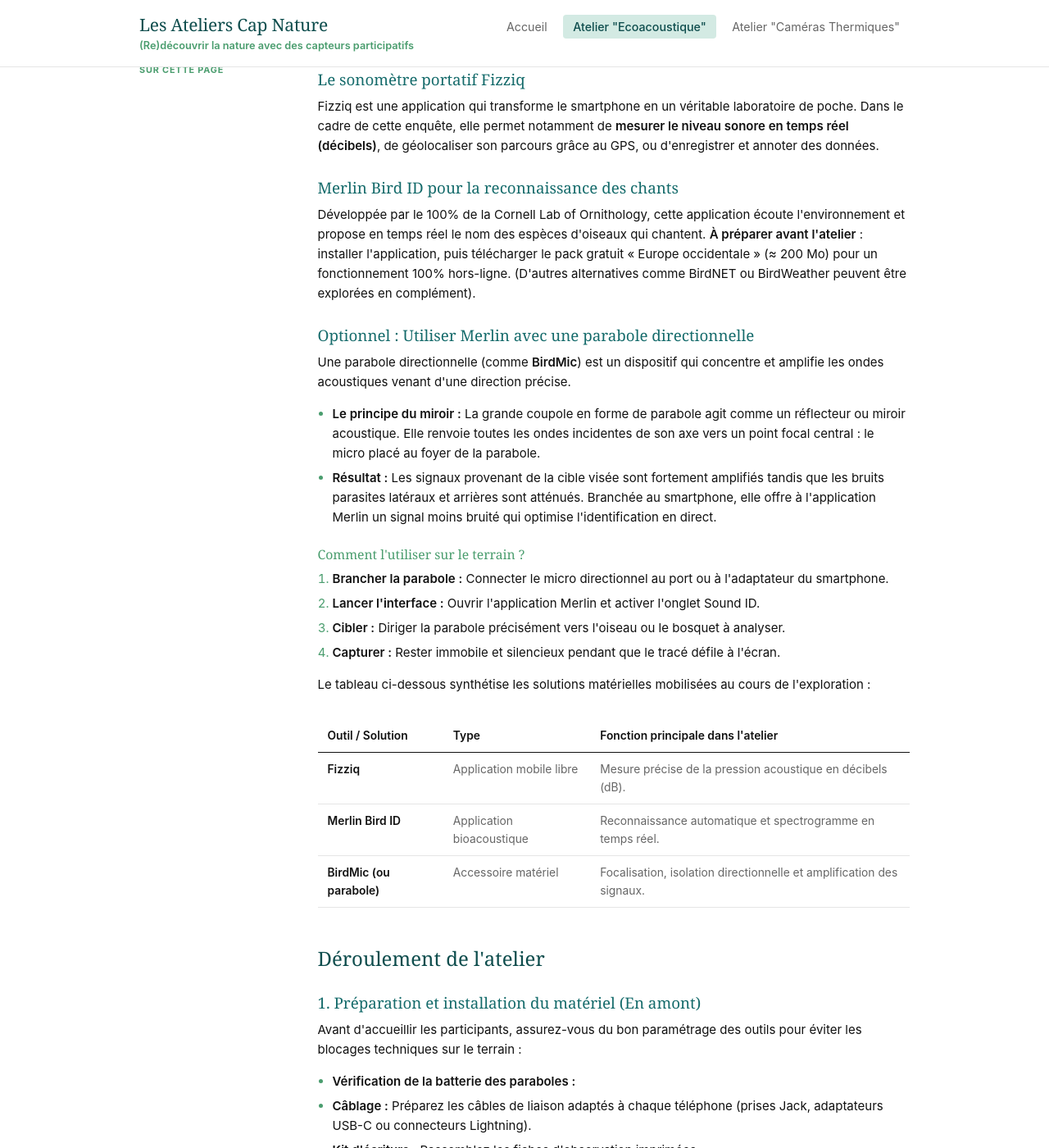
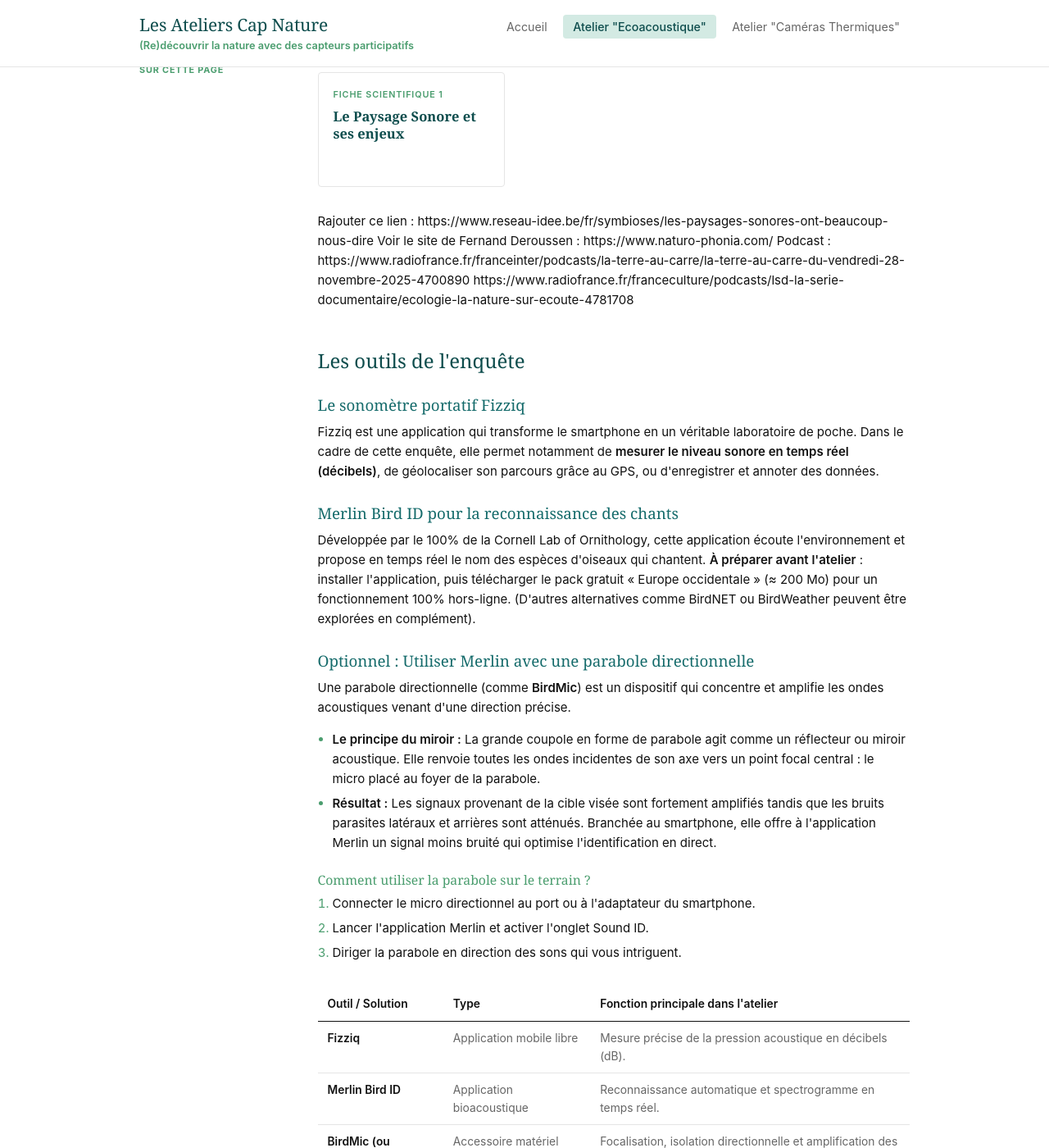
Before and after one commit to marieleapouliquen/wiki-cap-nature, a Jekyll site: the page built from _pages/module-oiseaux/index.md, in a window 1280 px wide and 1400 px high, scrolled down 495 px. Shown: the whole window at 82% size. Built offline with Jekyll 4.4.1, drawn with Linux system fonts in a browser that asks for light colours; some of the changed text lies outside the part shown.

Commit message:
Update index.md

```diff
--- a/_pages/module-oiseaux/index.md
+++ b/_pages/module-oiseaux/index.md
@@ -28,10 +28,29 @@ photos:
 
 <main>
 
+<section>
     <p class="page-lead">
-    Cet atelier d'écoacoustique participative invite les participant·es à mener une enquête sensible et instrumentée sur le paysage sonore et les oiseaux présents dans l'environnement.
-  </p>
+    Cet atelier d'écoacoustique participative invite les participant·es à mener une enquête sensible et instrumentée sur le paysage sonore et les oiseaux présents dans l'environnement.</p>
 
+  <h2>Eléments de mise en contexte</h2>
+
+  <div class="resource-links">
+    <a class="resource-link" href="{{ '/module-oiseaux/fiche1-soundscape/' | relative_url }}">
+      <span class="resource-link-label">Fiche Scientifique 1</span>
+      <span class="resource-link-title">Le Paysage Sonore et ses enjeux</span>
+    </a>
+  </div>
+
+  Rajouter ce lien : https://www.reseau-idee.be/fr/symbioses/les-paysages-sonores-ont-beaucoup-nous-dire
+  Voir le site de Fernand Deroussen : https://www.naturo-phonia.com/
+  Podcast : https://www.radiofrance.fr/franceinter/podcasts/la-terre-au-carre/la-terre-au-carre-du-vendredi-28-novembre-2025-4700890
+  https://www.radiofrance.fr/franceculture/podcasts/lsd-la-serie-documentaire/ecologie-la-nature-sur-ecoute-4781708
+
+</section>
+
+
+
+<section>
 
   <h2>Les outils de l'enquête</h2>
 
@@ -48,15 +67,12 @@ photos:
     <li><strong>Résultat :</strong> Les signaux provenant de la cible visée sont fortement amplifiés tandis que les bruits parasites latéraux et arrières sont atténués. Branchée au smartphone, elle offre à l'application Merlin un signal moins bruité qui optimise l'identification en direct.</li>
   </ul>
 
-  <h4>Comment l'utiliser sur le terrain ?</h4>
+  <h4>Comment utiliser la parabole sur le terrain ?</h4>
   <ol>
-    <li><strong>Brancher la parabole :</strong> Connecter le micro directionnel au port ou à l'adaptateur du smartphone.</li>
-    <li><strong>Lancer l'interface :</strong> Ouvrir l'application Merlin et activer l'onglet Sound ID.</li>
-    <li><strong>Cibler :</strong> Diriger la parabole précisément vers l'oiseau ou le bosquet à analyser.</li>
-    <li><strong>Capturer :</strong> Rester immobile et silencieux pendant que le tracé défile à l'écran.</li>
+    <li>Connecter le micro directionnel au port ou à l'adaptateur du smartphone.</li>
+    <li>Lancer l'application Merlin et activer l'onglet Sound ID.</li>
+    <li>Diriger la parabole en direction des sons qui vous intriguent.</li>
   </ol>
-
-  <p>Le tableau ci-dessous synthétise les solutions matérielles mobilisées au cours de l'exploration :</p>
 
   <table>
     <thead>
@@ -85,6 +101,9 @@ photos:
     </tbody>
   </table>
 
+</section>
+
+<section>
 
   <h2>Déroulement de l'atelier</h2>
 
@@ -130,22 +149,7 @@ Exemple d'activité:
     <li><strong>Cartographier :</strong> Pour conclure, positionnez vos relevés sur une carte géographique en attribuant des icônes thématiques à chaque type de son rencontré.</li>
   </ol>
 
+</section>
 
-  <h3>Fiches pédagogiques</h3>
-
-  <div class="resource-links">
-    <a class="resource-link" href="{{ '/module-oiseaux/fiche1-soundscape/' | relative_url }}">
-      <span class="resource-link-label">Fiche Scientifique 1</span>
-      <span class="resource-link-title">Le Langage des Oiseaux</span>
-    </a>
-    <a class="resource-link" href="{{ '/module-oiseaux/fiche2-chant/' | relative_url }}">
-      <span class="resource-link-label">Fiche Scientifique 2</span>
-      <span class="resource-link-title">Le Langage des Oiseaux</span>
-    </a>
-    <a class="resource-link" href="{{ '/module-oiseaux/fiche3-sonogramme/' | relative_url }}">
-      <span class="resource-link-label">Fiche Scientifique 3</span>
-      <span class="resource-link-title">Lire un spectrogramme</span>
-    </a>
-  </div>
 
 </main>
```
